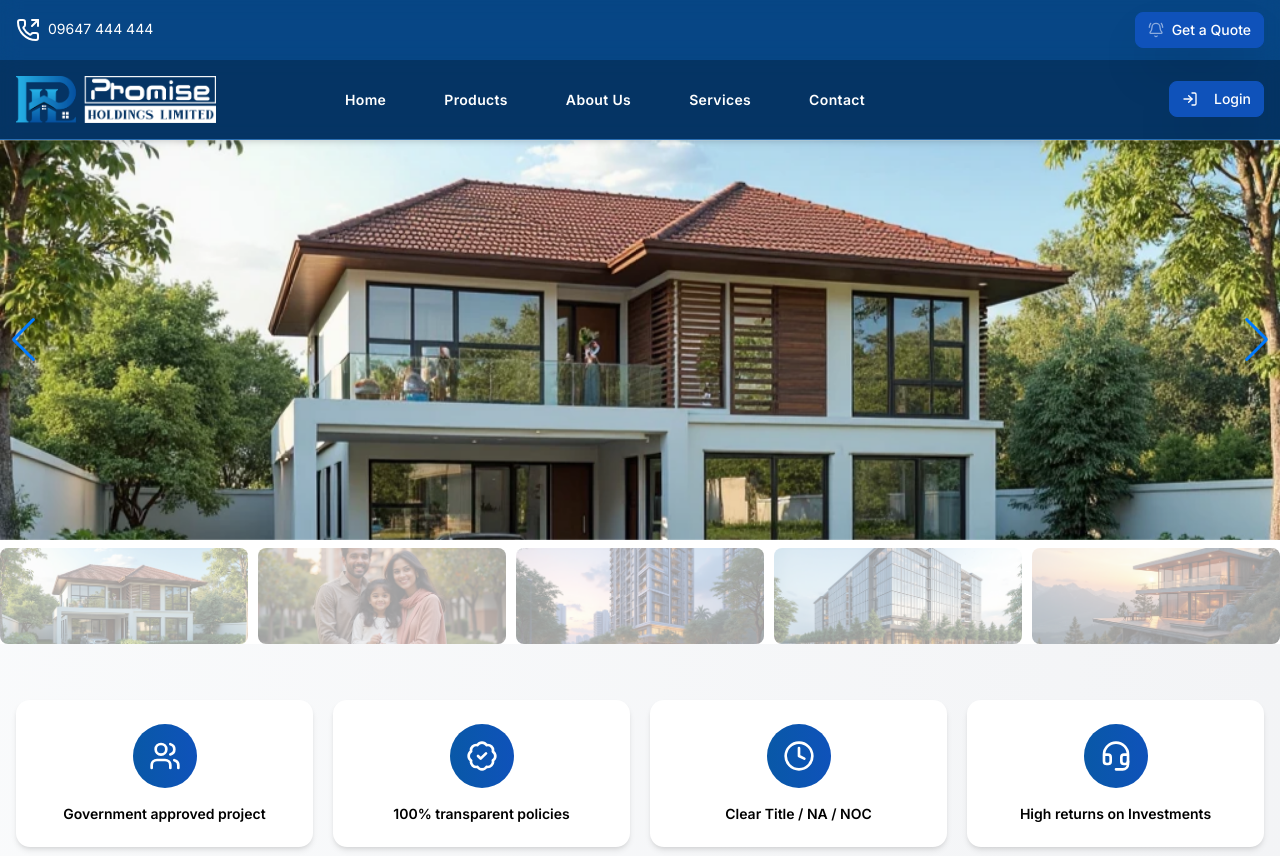
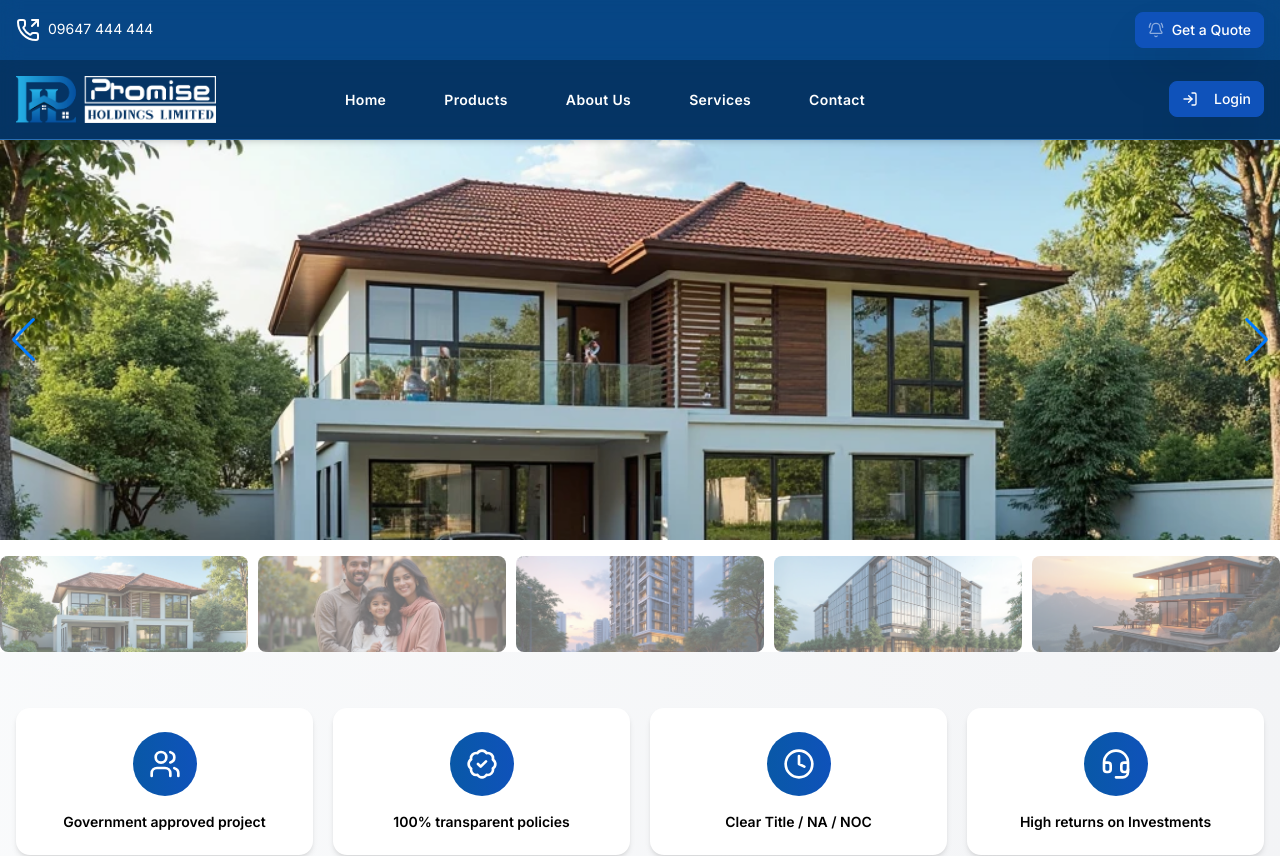
Before and after one commit to FayzulIslamFaisal/promise-holding-properties, a Next.js app: page /projects/1 in a window 1280 px wide. Shown: the top 856 px of the page. Built offline with nearby package versions, Linux system fonts and the light colour scheme.

Commit message:
Refactor ProjectSlider component for improved image handling and hover effects; clean up CSS and enhance thumbnail display

```diff
--- a/src/app/globals.css
+++ b/src/app/globals.css
@@ -246,10 +246,7 @@ body.light {
   transition: all 0.3s ease;
 }
 
-
-
-
-
+  /* main loader css */
 .ph-main-loader {
   width: 12px;
   height: 50px;
@@ -285,7 +282,3 @@ body.light {
   0%   { height: 58px}
   100% { height: 5px}
 }
-.swiper-custom-project-slide {
-  width: auto !important;
-  height: auto !important;
-}
--- a/src/components/projectDetails/ProjectSlider.tsx
+++ b/src/components/projectDetails/ProjectSlider.tsx
@@ -1,15 +1,14 @@
-'use client';
+"use client"
 
-import React, { useState } from 'react';
-import { Swiper, SwiperSlide } from 'swiper/react';
-import { FreeMode, Navigation, Thumbs } from 'swiper/modules';
-import { Swiper as SwiperType } from 'swiper/types';
-
-import 'swiper/css';
-import 'swiper/css/free-mode';
-import 'swiper/css/navigation';
-import 'swiper/css/thumbs';
-import Image from 'next/image';
+import { useState } from "react"
+import { Swiper, SwiperSlide } from "swiper/react"
+import { FreeMode, Navigation, Thumbs } from "swiper/modules"
+import type { Swiper as SwiperType } from "swiper/types"
+import "swiper/css"
+import "swiper/css/free-mode"
+import "swiper/css/navigation"
+import "swiper/css/thumbs"
+import Image from "next/image"
 
 const sliderImages = [
   { id: 1, src: '/assets/images/slider/banner1.png' },
@@ -21,7 +20,8 @@ const sliderImages = [
 ];
 
 const ProjectSlider = () => {
-  const [thumbsSwiper, setThumbsSwiper] = useState<SwiperType | null>(null);
+  const [thumbsSwiper, setThumbsSwiper] = useState<SwiperType | null>(null)
+  const [hoveredSlide, setHoveredSlide] = useState<number | null>(null)
 
   return (
     <div className="w-full">
@@ -32,16 +32,28 @@ const ProjectSlider = () => {
         navigation={true}
         thumbs={{ swiper: thumbsSwiper && !thumbsSwiper.destroyed ? thumbsSwiper : null }}
         modules={[FreeMode, Navigation, Thumbs]}
-        className="overflow-hidden mb-2"
+        className="mb-4"
       >
         {sliderImages.map((item) => (
           <SwiperSlide key={item.id}>
-            <div className="h-[400px] w-full relative">
+            <div
+              className="h-[400px] w-full relative overflow-hidden cursor-pointer"
+              onMouseEnter={() => setHoveredSlide(item.id)}
+              onMouseLeave={() => setHoveredSlide(null)}
+            >
               <Image
-                src={item.src}
+                src={item.src || "/placeholder.svg"}
                 alt={`Slide ${item.id}`}
                 fill
-                className="object-cover"
+                className={`object-cover transition-transform duration-700 ease-out ${
+                  hoveredSlide === item.id ? "scale-120" : "scale-100"
+                }`}
+              />
+              {/* Optional overlay for better zoom visibility */}
+              <div
+                className={`absolute inset-0 bg-[var(--custom-bg-black)] transition-opacity duration-300 ${
+                  hoveredSlide === item.id ? "opacity-10" : "opacity-0"
+                }`}
               />
             </div>
           </SwiperSlide>
@@ -70,21 +82,27 @@ const ProjectSlider = () => {
           },
           0: {
             slidesPerView: 2,
-            }
+          },
         }}
       >
         {sliderImages.map((item) => (
-          <SwiperSlide key={item.id} className="opacity-40 hover:opacity-100 transition-opacity cursor-pointer">
-            <img
-              src={item.src}
+          <SwiperSlide
+            key={item.id}
+            className="opacity-60 hover:opacity-100 transition-all duration-300 cursor-pointer"
+          >
+            <div className="w-full h-full relative overflow-hidden rounded-md">
+              <Image
+                src={item.src || "/placeholder.svg"}
                 alt={`Thumbnail ${item.id}`}
-              className="w-full h-full object-cover rounded-md"
+                fill
+                className="object-cover hover:scale-105 transition-transform duration-300"
               />
+            </div>
           </SwiperSlide>
         ))}
       </Swiper>
     </div>
-  );
-};
+  )
+}
 
-export default ProjectSlider;
+export default ProjectSlider
```
Lines whose indentation alone changed are shown as unchanged.
